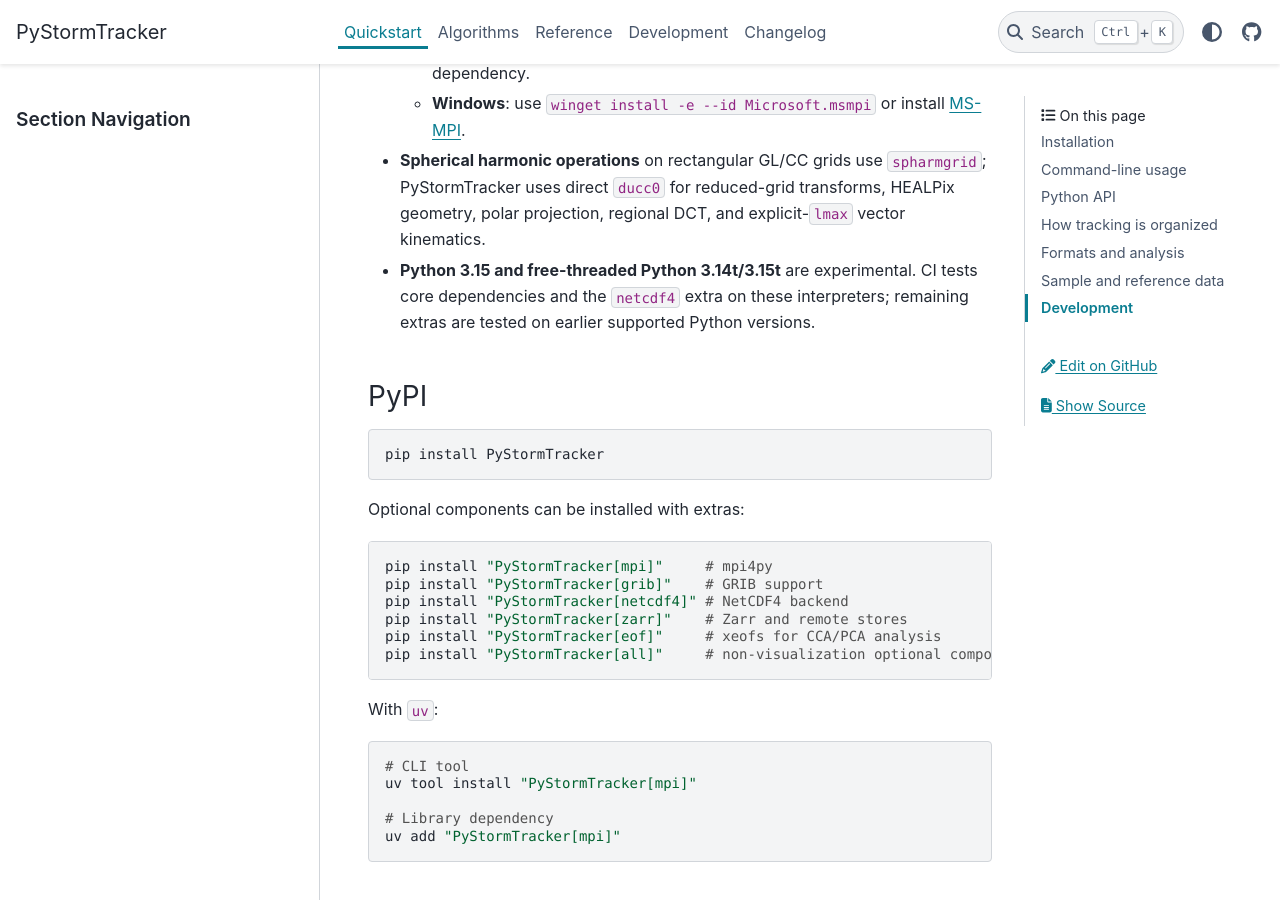
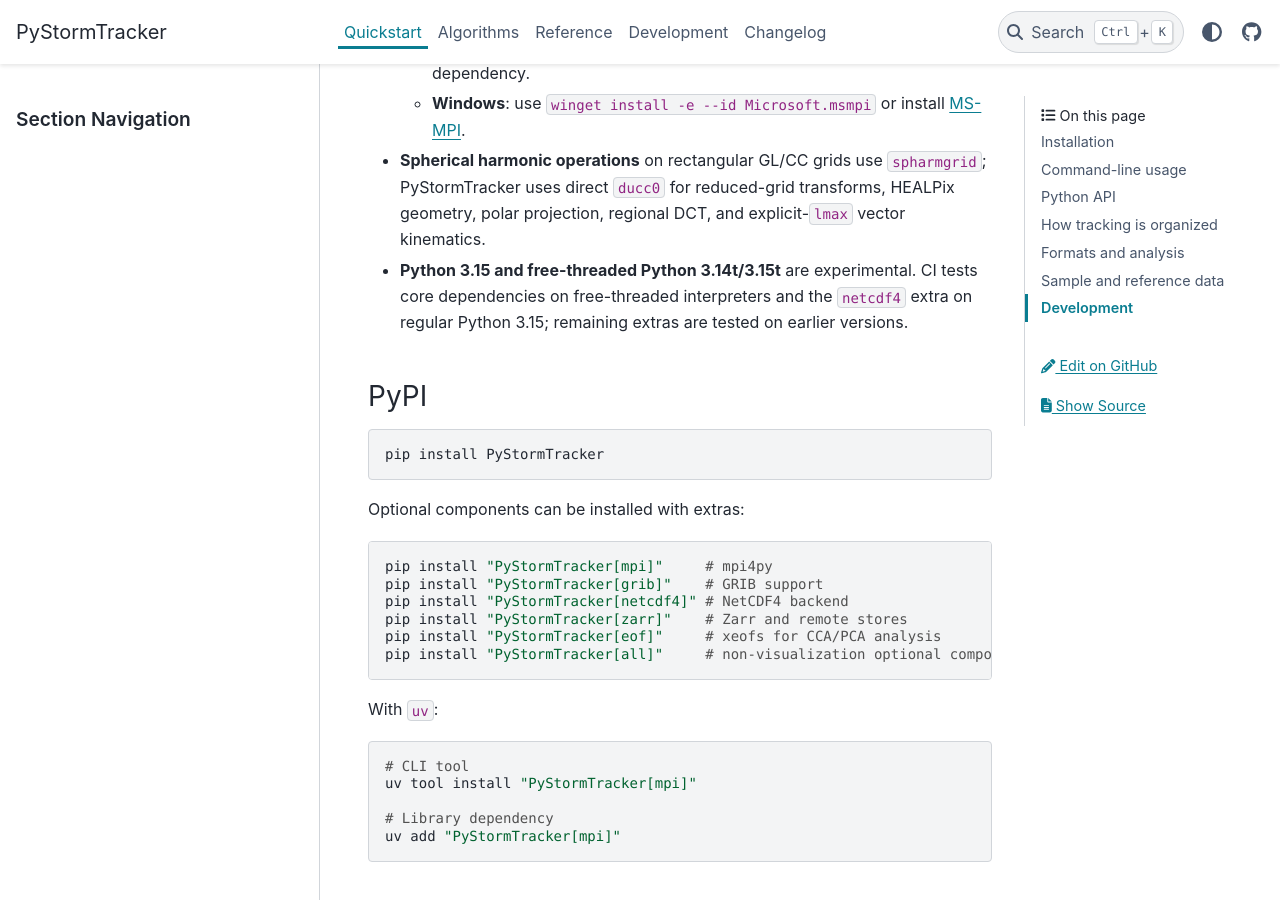
Before and after one commit to mwyau/PyStormTracker, a Sphinx documentation site: the page built from docs/quickstart.md, in a window 1280 px wide and 900 px high, scrolled down 516 px. Built offline with Sphinx 7.4.7 and the PyData theme 0.15.4, drawn with Linux system fonts in a browser that asks for light colours.

Commit message:
build: align uv tooling and retain free-threaded CI coverage
Use uv 0.13.5 across CI, publishing, Docker, and pre-commit;
update setup-uv to v10.3.2. Keep Linux 3.14t core-only tests
and Python 3.15t core-only tests to avoid NetCDF4 source builds.
Document NetCDF4 coverage on regular Python 3.15.

```diff
--- a/docs/quickstart.md
+++ b/docs/quickstart.md
@@ -15,8 +15,8 @@ This guide covers installation, command-line and Python use, sample data, and de
   geometry, polar projection, regional DCT, and explicit-`lmax` vector
   kinematics.
 - **Python 3.15 and free-threaded Python 3.14t/3.15t** are experimental.
-  CI tests core dependencies and the `netcdf4` extra on these interpreters;
-  remaining extras are tested on earlier supported Python versions.
+  CI tests core dependencies on free-threaded interpreters and the `netcdf4`
+  extra on regular Python 3.15; remaining extras are tested on earlier versions.
 
 ### PyPI
 
```
Also changed, not shown: .pre-commit-config.yaml, 4 other files.
